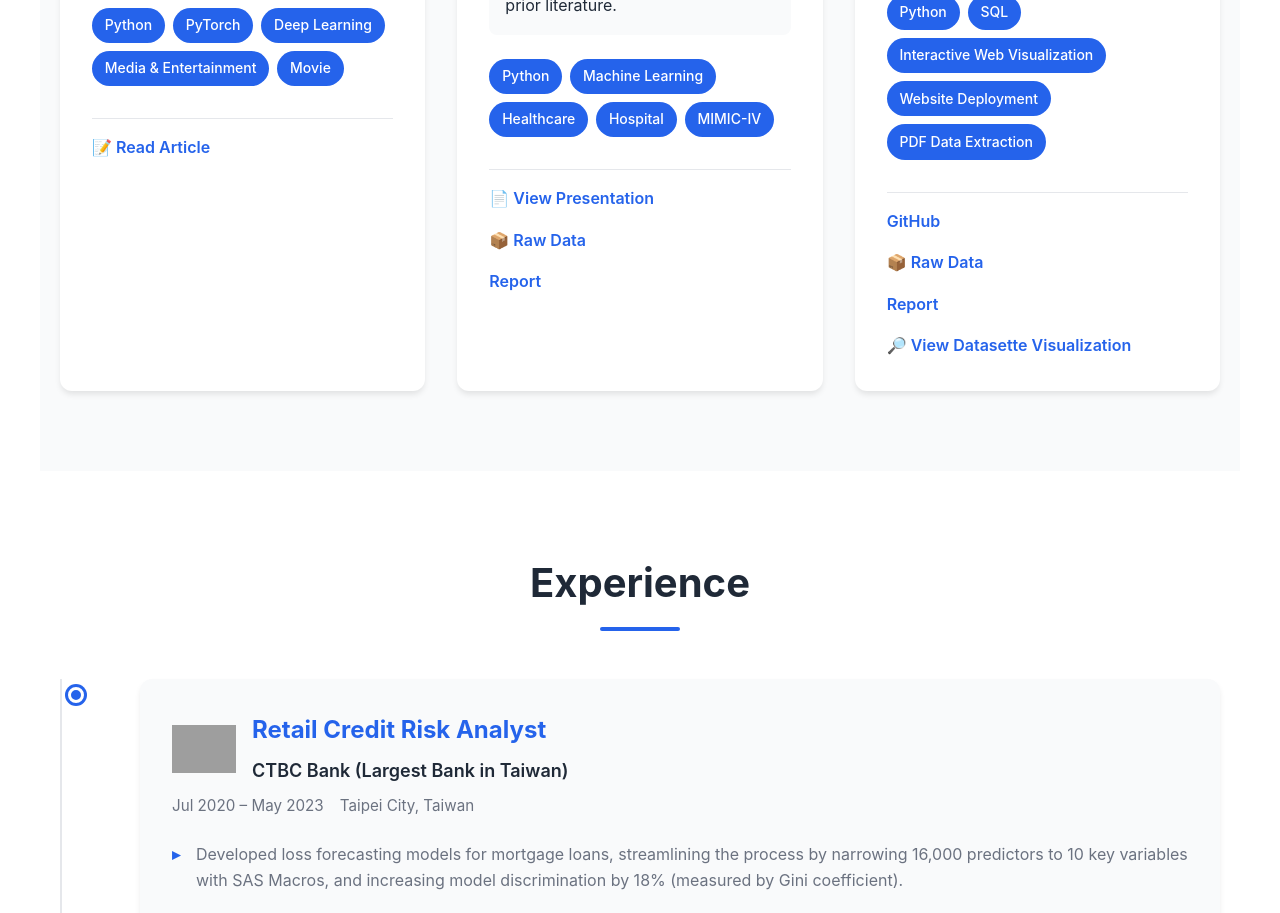
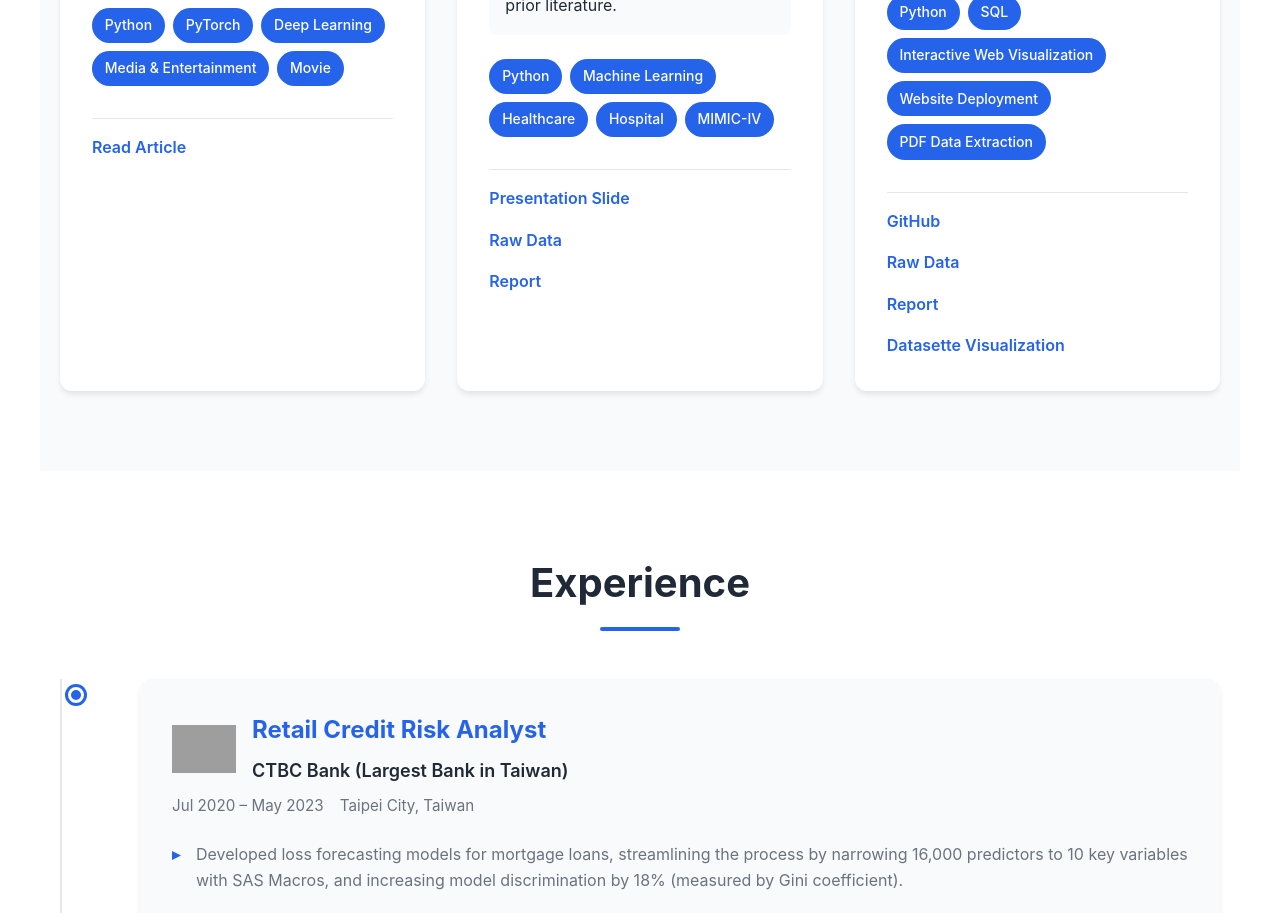
Before and after one commit to jhuangbp/portfolio_website, a React (Vite) app: page / in a window 1280 px wide. Shown: the part 2980-3893 px from the top of the page. Built offline with nearby package versions, Linux system fonts and the light colour scheme; no server answers; grey boxes are pictures that could not be loaded.

Commit message:
Update Projects.jsx

```diff
--- a/src/components/Projects.jsx
+++ b/src/components/Projects.jsx
@@ -86,7 +86,7 @@ const Projects = () => {
                   rel="noopener noreferrer"
                   className="project-link"
                 >
-                  📄 View Presentation
+                  Presentation Slide
                 </a>
               )}
 
@@ -97,7 +97,7 @@ const Projects = () => {
                   rel="noopener noreferrer"
                   className="project-link"
                 >
-                  📝 Read Article
+                  Read Article
                 </a>
               )}
 
@@ -119,7 +119,7 @@ const Projects = () => {
                   rel="noopener noreferrer"
                   className="project-link"
                 >
-                  📦 Raw Data
+                  Raw Data
                 </a>
               )}
 
@@ -141,7 +141,7 @@ const Projects = () => {
                   rel="noopener noreferrer"
                   className="project-link"
                 >
-                  🔎 View Datasette Visualization
+                  Datasette Visualization
                 </a>
               )}
             </div>
```
